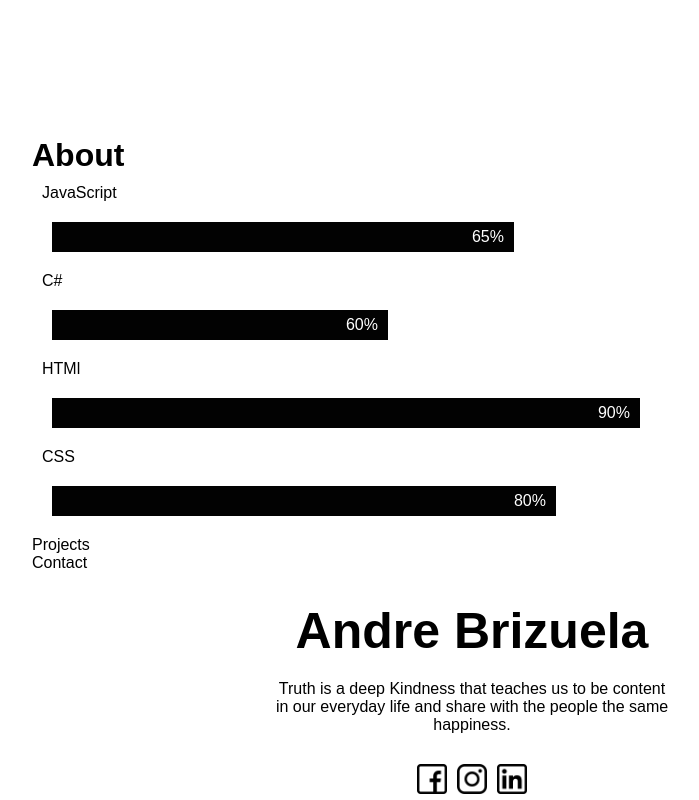
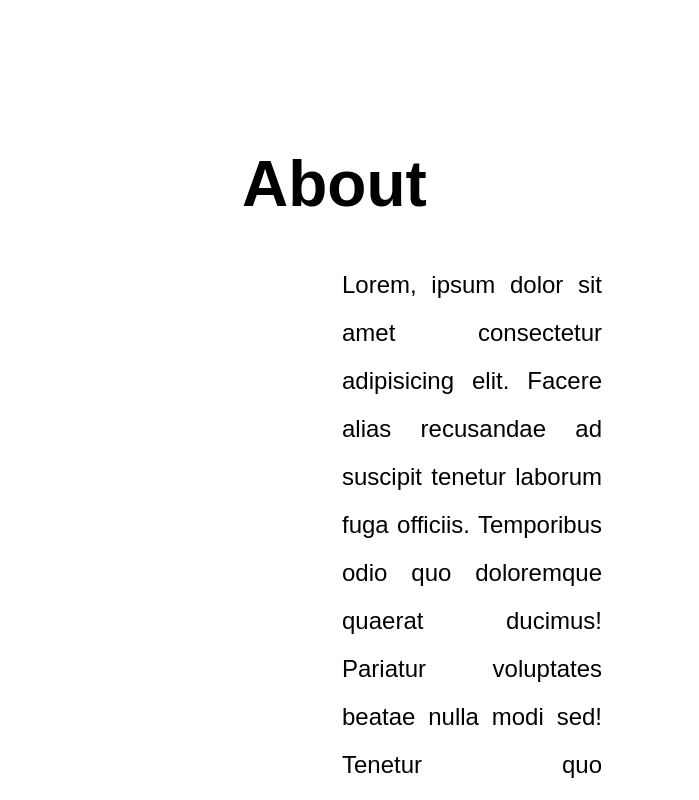
Before and after one commit to Mrdrey/Portfolio, a React (Vite) app: page / in a window 1280 px wide. Shown: the part 680-1480 px from the top of the page, without its empty margins (168-867 px from the left). Built offline with nearby package versions, Linux system fonts and the light colour scheme.

Commit message:
add some features on about page

```diff
--- a/package.json
+++ b/package.json
@@ -10,7 +10,9 @@
     "preview": "vite preview"
   },
   "dependencies": {
+    "@popperjs/core": "^2.11.8",
     "@sendgrid/mail": "^8.1.4",
+    "bootstrap": "^5.3.3",
     "express-mailer": "^0.3.1",
     "nodemailer": "^6.10.0",
     "nodemon": "^3.1.9",
@@ -29,6 +31,7 @@
     "eslint-plugin-react-hooks": "^5.0.0",
     "eslint-plugin-react-refresh": "^0.4.16",
     "globals": "^15.14.0",
+    "sass": "^1.83.4",
     "vite": "^6.0.5"
   }
 }
--- a/src/Pages/About.jsx
+++ b/src/Pages/About.jsx
@@ -1,25 +1,35 @@
 import React from 'react'
 import './css/About.css'
 const About = () => {
+
   return (
-    <div>
+    <div className="about-container">
       {/* title container */}
-      <div className="title">
+      <div className="About-title">
         <h1>About</h1>
       </div>
+      <div className="overview">
 
-
+      <div className="phrase">
+      <p>
+        Lorem, ipsum dolor sit amet consectetur adipisicing elit. Facere alias recusandae ad suscipit tenetur laborum fuga officiis. Temporibus odio quo doloremque quaerat ducimus! Pariatur voluptates beatae nulla modi sed! Tenetur quo repudiandae cum amet laborum! Rerum repellat nulla culpa perspiciatis sed excepturi quae distinctio iure rem corporis? Temporibus recusandae consequuntur molestiae ut provident officiis dolores. Unde, magni quidem. Enim illo vel quas minus tempora unde libero praesentium? Quasi, officiis aliquam. A nemo, corrupti, perferendis minus officia illo ut suscipit porro itaque totam, voluptas nihil quod eius soluta! Nesciunt fuga minima, ex repellendus hic esse magni aperiam adipisci dolores earum quam nihil cumque, nemo corrupti omnis eos sit. Rem quasi, ullam facilis accusamus maiores pariatur facere ad soluta odit consectetur ab.
+      </p>
+      </div>
+      </div>
 
       {/* skills bar */}
       <div className="skills-container">
+        <h2>Technical Stack</h2>
       <p>JavaScript</p>
       <div className="container-skill-bar">
         <div className="skills js">65%</div>
       </div>
 
+
+
       <p>C#</p>
       <div className="container-skill-bar">
-        <div className="skills php">60%</div>
+        <div className="skills csharp">40%</div>
       </div>
           <p>HTMl</p>
               <div className="container-skill-bar">
@@ -31,6 +41,8 @@ const About = () => {
         <div className="skills css">80%</div>
       </div>
 
+
+
       </div>
     </div>
   )
--- a/src/Pages/css/About.css
+++ b/src/Pages/css/About.css
@@ -2,9 +2,26 @@
 * {box-sizing:border-box}
 
 /* Container for skill bars */
-.container {
+.about-container {
  /* Full width */
-  background-color: #ddd; /* Grey background */
+   /* Grey background */
+  padding: 20px; /* Add some padding */
+  display: flex;
+  flex-direction: column;
+  justify-content: center;
+  width: 100%;
+  gap: 30px;
+  padding: 10px;
+
+
+
+}
+.About-title{
+    display: flex;
+    padding-left: 200px;
+    font-size: 2rem;
+
+
 
 }
 .skills-container{
@@ -14,22 +31,63 @@
     width: 100%;
     gap: 10px;
     padding: 10px;
+
+}
+.skills-container p{
+    font-size: 1.2rem;
+    font-weight: 500;
+    color: #020202;
+    padding-left: 300px;
+
+}
+.skills-container h2{
+    font-size: 2rem;
+    font-weight: 700;
+    color: #020202;
+    padding-left: 200px;
+    padding-bottom: 40px;
 }
 .container-skill-bar{
     display: flex;
     justify-content: space-between;
     align-items: center;
-    padding: 10px;
+    padding: 5px 300px;
 }
 .skills {
   text-align: right; /* Right-align text */
-  padding-top: 6px; /* Add top padding */
-  padding-bottom: 6px; /* Add bottom padding */
+  padding-top: 3px; /* Add top padding */
+  padding-bottom: 3px; /* Add bottom padding */
   padding-right: 10px;
   color: white; /* White text color */
 }
 
+/* The actual skill bar */
 .html {width: 70%; background-color: #020202; } /* Green */
 .css {width: 60%; background-color: #020202;} /* Blue */
 .js {width: 55%; background-color: #020202;} /* Red */
-.php {width: 40%; background-color: #020202;} /* Dark Grey */
+.csharp {width: 40%; background-color: #020202;} /* Dark Grey */
+.python {width: 40%; background-color: #020202;} /* Dark Grey */
+.overview{
+    display: flex;
+    flex-direction: column;
+    justify-content: center;
+    align-items: center;
+    gap: 10px;
+    padding: 10px 300px;
+
+}
+.phrase {
+  display: flex;
+  justify-content: center;
+  align-items: center;
+  text-align: justify;
+ line-height: 200%;
+  font-size: 1.5rem;
+  font-weight: 500;
+  color: #020202;
+}
+.overview p {
+    font-size: 1.5rem;
+    font-weight: 500;
+    color: #020202;
+}
--- a/src/components/Heading.jsx
+++ b/src/components/Heading.jsx
@@ -7,7 +7,7 @@ const Heading = () => {
         <div className="headline">
             <h1>Hi!<span>I'm Andre</span></h1>
 
-            <p>Lorem ipsum dolor sit amet consectetur adipisicing elit. Voluptate, iure nulla. Laudantium nemo deserunt similique, fuga numquam nisi. Iure atque nesciunt velit esse voluptatibus vero sapiente ad tempore quos in.</p>
+            <p>Hi, Im Andre a 4th Year student Computer Science student at Taguig City University</p>
 
         </div>
         <div className="image">
--- a/src/components/css/Heading.css
+++ b/src/components/css/Heading.css
@@ -11,5 +11,6 @@
     text-align: justify;
     padding-top: 10px;
     width: 400px;
+    font-size: 1.5rem;
 
 }
```
Also changed, not shown: 1 other file (tests, documents, lock files or other folders).
